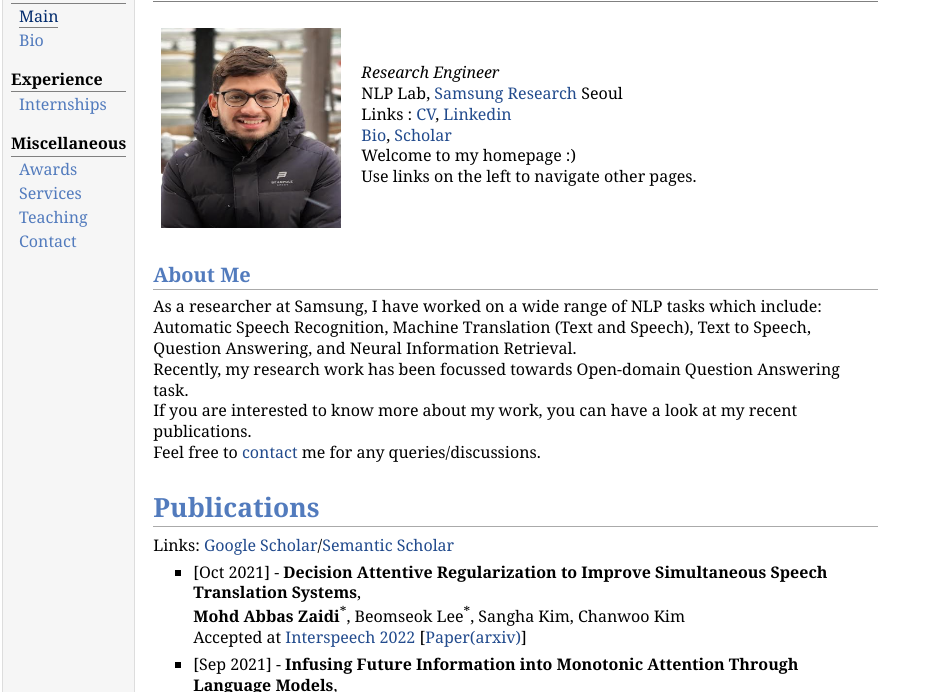
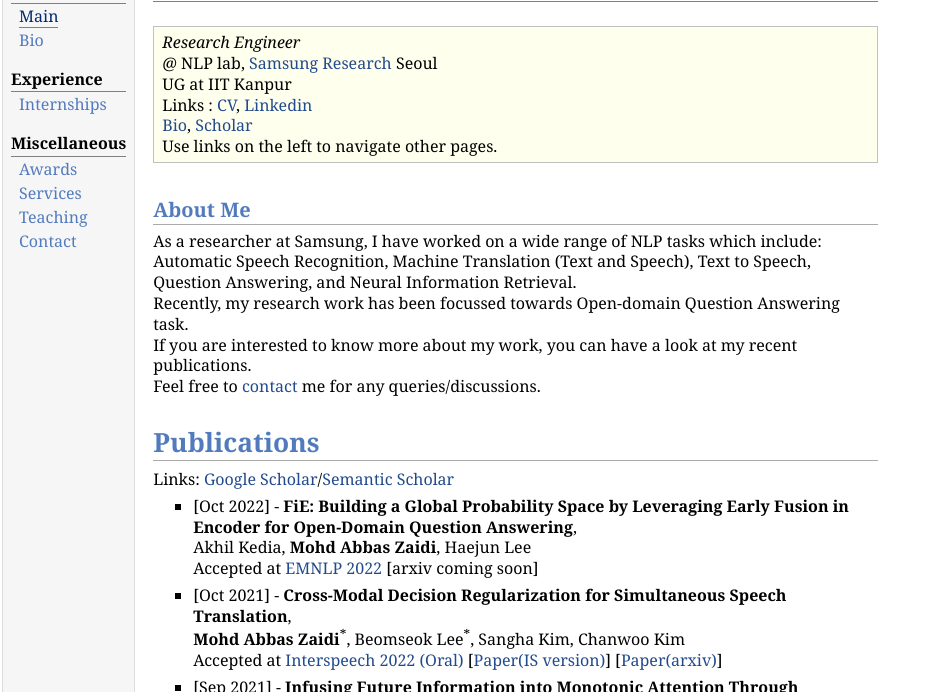
Before and after one commit to mzaidi59/mzaidi59.github.io, a plain HTML site: page index.html in a window 1280 px wide. Shown: the part 48-740 px from the top of the page, without its empty margins (0-939 px from the left). Drawn offline with Linux system fonts and the light colour scheme.

Commit message:
EMNLP|IS22

```diff
--- a/index.html
+++ b/index.html
@@ -26,16 +26,16 @@
 <div id="toptitle">
 <h1>Mohd Abbas Zaidi</h1>
 </div>
-<table class="imgtable"><tr><td>
-<img src="images/profile.png" alt="Picture" width="180px" height="200px" />&nbsp;</td>
-<td align="left"><p><i>Research Engineer</i> <br />
-NLP Lab,
+<div class="infoblock">
+<div class="blockcontent">
+<p><i>Research Engineer</i> <br />
+@ NLP lab,
 <a href="https://research.samsung.com/">Samsung Research</a> Seoul <br />
+UG at IIT Kanpur <br />
 Links : <a href="docs/resume.pdf">CV</a>, <a href="https://www.linkedin.com/in/mazaidi/">Linkedin</a> <br />
 <a href="about.html">Bio</a>, <a href="https://www.semanticscholar.org/author/Mohd-Abbas-Zaidi/1693370372">Scholar</a> <br />
-Welcome to my homepage :) <br />
 Use links on the left to navigate other pages.</p>
-</td></tr></table>
+</div></div>
 <h2>About Me</h2>
 <p>As a researcher at Samsung, I have worked on a wide range of NLP tasks which include: <br />
 Automatic Speech Recognition, Machine Translation (Text and Speech), Text to Speech, Question Answering, and Neural Information Retrieval. <br />
@@ -45,7 +45,9 @@ Feel free to <a href="contact.html">contact</a> me for any queries/discussions.<
 <h1>Publications</h1>
 <p>Links: <a href="https://scholar.google.com/citations?authuser=1&amp;user=i_cSaKgAAAAJ">Google Scholar</a>/<a href="https://www.semanticscholar.org/author/Mohd-Abbas-Zaidi/1693370372">Semantic Scholar</a> <br /></p>
 <ul>
-<li><p>[Oct 2021] - <b>Decision Attentive Regularization to Improve Simultaneous Speech Translation Systems</b>, <br />  <b>Mohd Abbas Zaidi</b><sup>*</sup>, Beomseok Lee<sup>*</sup>, Sangha Kim, Chanwoo Kim <br /> Accepted at  <a href="https://interspeech2022.org/">Interspeech 2022</a> [<a href="https://arxiv.org/abs/2110.15729">Paper(arxiv)</a>]</p>
+<li><p>[Oct 2022] - <b>FiE: Building a Global Probability Space by Leveraging Early Fusion in Encoder for Open-Domain Question Answering</b>, <br />  Akhil Kedia, <b>Mohd Abbas Zaidi</b>, Haejun Lee <br /> Accepted at  <a href="https://2022.emnlp.org/">EMNLP 2022</a> [arxiv coming soon]</p>
+</li>
+<li><p>[Oct 2021] - <b>Cross-Modal Decision Regularization for Simultaneous Speech Translation</b>, <br />  <b>Mohd Abbas Zaidi</b><sup>*</sup>, Beomseok Lee<sup>*</sup>, Sangha Kim, Chanwoo Kim <br /> Accepted at  <a href="https://interspeech2022.org/">Interspeech 2022 (Oral)</a> [<a href="https://www.isca-speech.org/archive/interspeech_2022/zaidi22_interspeech.html">Paper(IS version)</a>] [<a href="https://arxiv.org/abs/2110.15729">Paper(arxiv)</a>]</p>
 </li>
 <li><p>[Sep 2021] - <b>Infusing Future Information into Monotonic Attention Through Language
 Models</b>, <br />  <b>Mohd Abbas Zaidi</b><sup>*</sup>, Sathish Indurthi<sup>*</sup>, Beomseok Lee, Nikhil Kumar, Sangha Kim <br />  Accepted at  <a href="https://2022.naacl.org/">NAACL 2022</a> [<a href="https://arxiv.org/abs/2109.03121">Paper(arxiv)</a>]</p>
```
Also changed, not shown: 1 other file.
